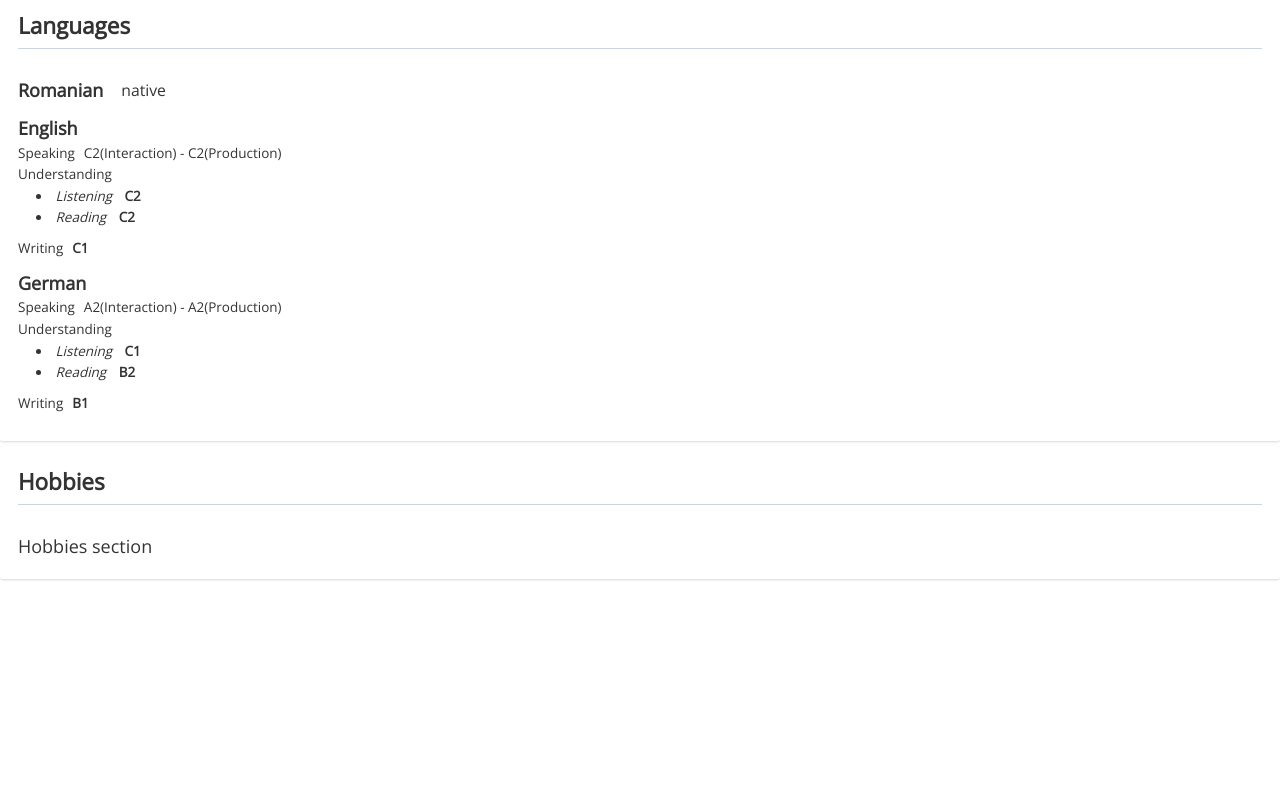
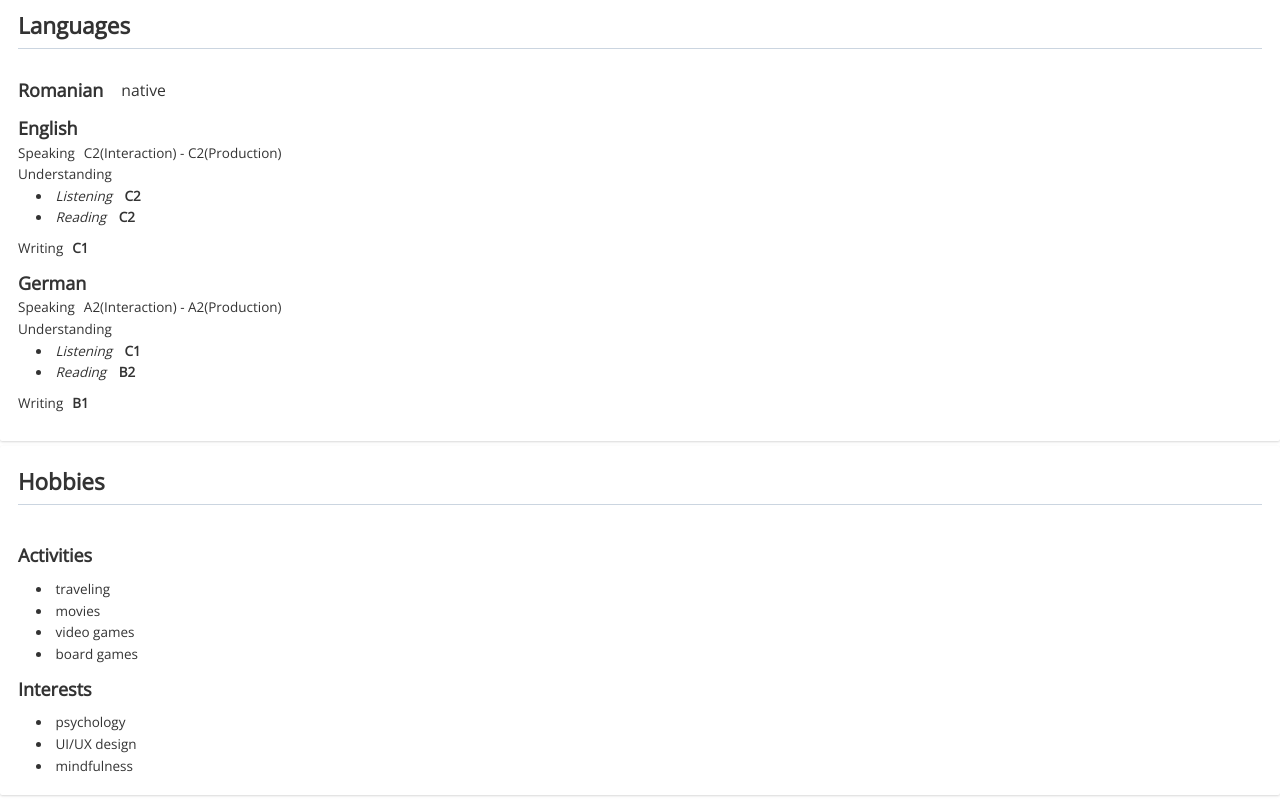
Before and after one commit to CristianIacob/resume, a Next.js app: page / in a window 1280 px wide. Shown: the part 960-1760 px from the top of the page. Before the commit the page ends 1544 px from the top, so only its background shows below. Built offline with nearby package versions, Linux system fonts and the light colour scheme.

Commit message:
add hobbies

```diff
--- a/components/Hobbies/index.jsx
+++ b/components/Hobbies/index.jsx
@@ -1,10 +1,51 @@
 import React from "react";
 import Group from "../Group";
 
-function Hobbies() {
+const Title = (props) => {
+  return (
+    <div className="flex flex-col w-full sm:flex-row sm:items-center md:w-1/4">
+      <h1 className="text-base text-base font-bold capitalize">{props.name}</h1>
+    </div>
+  );
+};
+
+const List = (props) => {
+  return (
+    <ul className="text-xs mt-2">
+      {props.data.map((responsability, i) => {
+        return (
+          <li key={`responsability-${i}`} className="list-inside list-disc">
+            {responsability}
+          </li>
+        );
+      })}
+    </ul>
+  );
+};
+
+const ListContainer = (props) => {
+  return (
+    <section className="flex flex-col md:ml-4">
+      <List data={props.responsabilities} />
+    </section>
+  );
+};
+
+function Hobbies(props) {
+  const { activities, interests } = props.data;
+  console.log("Hobbies -> props", props);
   return (
     <Group title="Hobbies">
-      <section className="w-full flex items-center">Hobbies section</section>
+      <section className="w-full flex flex-col items-start">
+        <section className={`mt-2 flex w-full text-left items-start flex-col`}>
+          <Title name={"activities"} />
+          <ListContainer responsabilities={activities} />
+        </section>
+        <section className={`mt-2 flex w-full text-left items-start flex-col`}>
+          <Title name={"interests"} />
+          <ListContainer responsabilities={interests} />
+        </section>
+      </section>
     </Group>
   );
 }
--- a/pages/index.js
+++ b/pages/index.js
@@ -12,7 +12,7 @@ import resume from "../public/resume.json";
  */
 
 function Home() {
-  const { personal, work, education, languages } = resume;
+  const { personal, work, education, languages, self } = resume;
   return (
     <>
       <Head>
@@ -27,7 +27,7 @@ function Home() {
         <Experience data={work} />
         <Education data={education} />
         <Linguistics data={languages} />
-        <Hobbies />
+        <Hobbies data={self} />
       </Layout>
     </>
   );
--- a/public/resume.json
+++ b/public/resume.json
@@ -88,7 +88,7 @@
     "other": ["git", "github", "gitlab", "jira", "scrum", "npm", "yarn"]
   },
   "self": {
-    "hobbies": ["traveling", "movies", "video games", "board games"],
+    "activities": ["traveling", "movies", "video games", "board games"],
     "interests": ["psychology", "UI/UX design", "mindfulness"]
   }
 }
```
